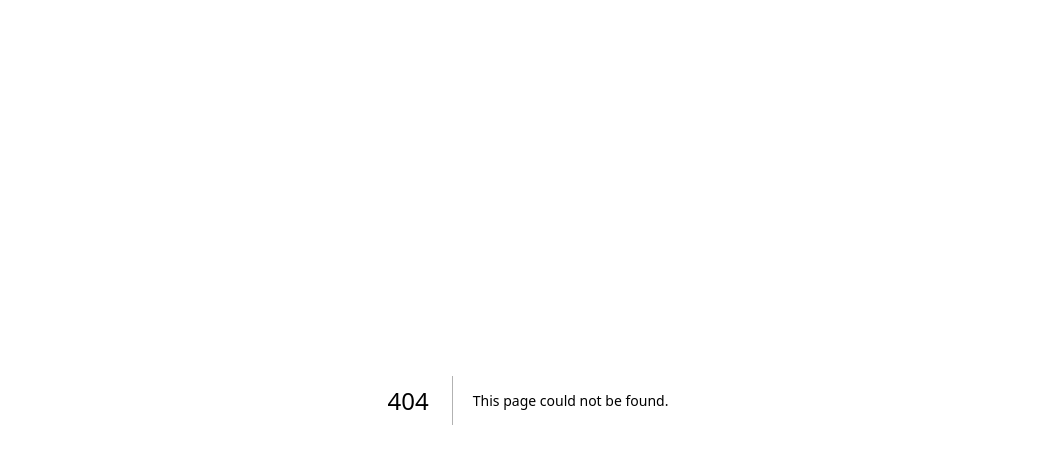
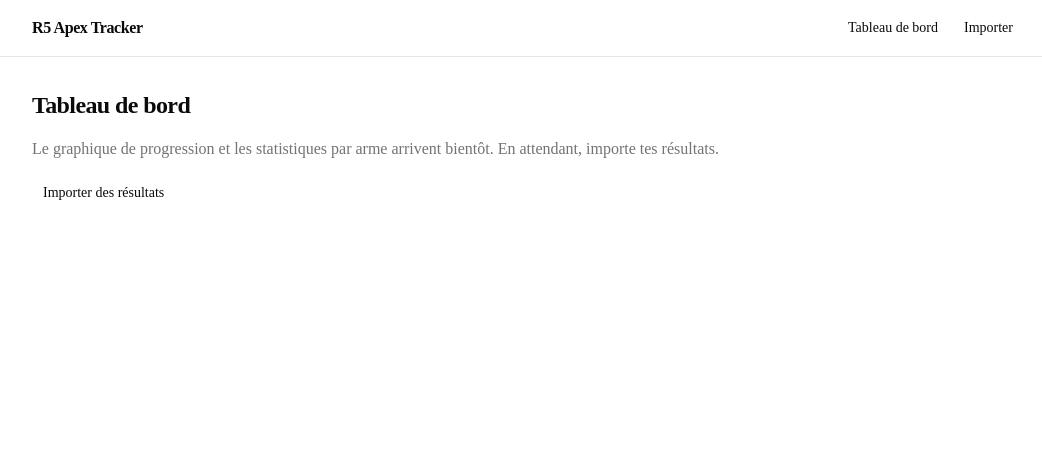
Before and after one commit to Melvunx/r5reloaded-tracker, a Next.js app: page /dashboard in a window 1280 px wide. Before the commit this address had no page. Shown: the top 464 px of the page, without its empty margins (112-1154 px from the left). Built offline with nearby package versions, Linux system fonts and the light colour scheme.

Commit message:
feat(app): ajoute le layout, la page d'accueil et le placeholder du dashboard

```diff
--- /dev/null
+++ b/app/dashboard/page.tsx
@@ -0,0 +1,16 @@
+import Link from "next/link";
+import { buttonVariants } from "@/components/ui/button";
+
+export default function DashboardPage() {
+  return (
+    <div className="flex flex-col items-start gap-4">
+      <h1 className="text-2xl font-semibold tracking-tight">Tableau de bord</h1>
+      <p className="text-muted-foreground">
+        Le graphique de progression et les statistiques par arme arrivent bientôt. En attendant, importe tes résultats.
+      </p>
+      <Link href="/import" className={buttonVariants({ variant: "outline" })}>
+        Importer des résultats
+      </Link>
+    </div>
+  );
+}
--- a/app/layout.tsx
+++ b/app/layout.tsx
@@ -1,5 +1,7 @@
 import type { Metadata } from "next";
 import { Geist, Geist_Mono } from "next/font/google";
+import { SiteHeader } from "@/components/site-header";
+import { Toaster } from "@/components/ui/sonner";
 import "./globals.css";
 
 const geistSans = Geist({
@@ -13,17 +15,18 @@
 });
 
 export const metadata: Metadata = {
-  title: "Create Next App",
-  description: "Generated by create next app",
+  title: "R5 Apex Tracker",
+  description: "Suivi local de mes sessions d'entraînement à l'aim sur Apex Legends via R5Reloaded.",
 };
 
 export default function RootLayout({ children }: LayoutProps<"/">) {
   return (
-    <html
-      lang="en"
-      className={`${geistSans.variable} ${geistMono.variable} h-full antialiased`}
-    >
-      <body className="min-h-full flex flex-col">{children}</body>
+    <html lang="fr" className={`${geistSans.variable} ${geistMono.variable} h-full antialiased`}>
+      <body className="min-h-full flex flex-col">
+        <SiteHeader />
+        <main className="mx-auto w-full max-w-5xl flex-1 px-4 py-8">{children}</main>
+        <Toaster />
+      </body>
     </html>
   );
 }
--- a/app/page.tsx
+++ b/app/page.tsx
@@ -1,69 +1,57 @@
-import Image from "next/image";
+import Link from "next/link";
+import { buttonVariants } from "@/components/ui/button";
+import { Card, CardDescription, CardHeader, CardTitle } from "@/components/ui/card";
+
+const STEPS = [
+  {
+    title: "1. Exporter depuis R5Reloaded",
+    description:
+      "Termine tes challenges dans l'Aim Trainer : R5Reloaded écrit un fichier aimtrainer_results_<horodatage>.txt avec tes résultats.",
+  },
+  {
+    title: "2. Importer le fichier",
+    description:
+      "Dépose le .txt dans la page Importer. Tu vois un aperçu (lignes valides, invalides, doublons) avant que quoi que ce soit soit enregistré.",
+  },
+  {
+    title: "3. Suivre ta progression",
+    description:
+      "Le tableau de bord affiche ta précision au fil du temps, filtrable par arme, catégorie et période, avec les stats détaillées de chaque arme.",
+  },
+] as const;
 
 export default function Home() {
   return (
-    <div className="flex flex-col flex-1 items-center justify-center bg-zinc-50 font-sans dark:bg-black">
-      <main className="flex flex-1 w-full max-w-3xl flex-col items-center justify-between py-32 px-16 bg-white dark:bg-black sm:items-start">
-        <Image
-          className="dark:invert h-5 w-[100px]"
-          src="/next.svg"
-          alt="Next.js logo"
-          width={100}
-          height={20}
-          priority
-        />
-        <div className="flex flex-col items-center gap-6 text-center sm:items-start sm:text-left">
-          <h1 className="max-w-xs text-3xl font-semibold leading-10 tracking-tight text-black dark:text-zinc-50">
-            To get started, edit the{" "}
-            <code className="rounded bg-black/[.06] px-1.5 py-0.5 font-mono text-[0.9em] dark:bg-white/[.08]">
-              page.tsx
-            </code>{" "}
-            file.
-          </h1>
-          <p className="max-w-md text-lg leading-8 text-zinc-600 dark:text-zinc-400">
-            Looking for a starting point or more instructions? Head over to{" "}
-            <a
-              href="https://vercel.com/templates?framework=next.js&utm_source=create-next-app&utm_medium=appdir-template-tw&utm_campaign=create-next-app"
-              className="font-medium text-zinc-950 dark:text-zinc-50"
-            >
-              Templates
-            </a>{" "}
-            or the{" "}
-            <a
-              href="https://nextjs.org/learn?utm_source=create-next-app&utm_medium=appdir-template-tw&utm_campaign=create-next-app"
-              className="font-medium text-zinc-950 dark:text-zinc-50"
-            >
-              Learning
-            </a>{" "}
-            center.
-          </p>
+    <div className="flex flex-col gap-10">
+      <section className="flex flex-col gap-4">
+        <h1 className="text-3xl font-semibold tracking-tight">R5 Apex Tracker</h1>
+        <p className="max-w-2xl text-muted-foreground">
+          Un tracker local de mes sessions d&apos;entraînement à l&apos;aim sur Apex Legends via R5Reloaded. Mes données
+          restent sur ma machine : pas de compte, pas de déploiement.
+        </p>
+        <div className="flex flex-wrap gap-2">
+          <Link href="/import" className={buttonVariants({ size: "lg" })}>
+            Importer des résultats
+          </Link>
+          <Link href="/dashboard" className={buttonVariants({ variant: "outline", size: "lg" })}>
+            Tableau de bord
+          </Link>
         </div>
-        <div className="flex flex-col gap-4 text-base font-medium sm:flex-row">
-          <a
-            className="flex h-12 w-full items-center justify-center gap-2 rounded-full bg-foreground px-5 text-background transition-colors hover:bg-[#383838] dark:hover:bg-[#ccc] md:w-[158px]"
-            href="https://vercel.com/new?utm_source=create-next-app&utm_medium=appdir-template-tw&utm_campaign=create-next-app"
-            target="_blank"
-            rel="noopener noreferrer"
-          >
-            <Image
-              className="dark:invert h-[14px] w-4"
-              src="/vercel.svg"
-              alt="Vercel logomark"
-              width={16}
-              height={14}
-            />
-            Deploy Now
-          </a>
-          <a
-            className="flex h-12 w-full items-center justify-center rounded-full border border-solid border-black/[.08] px-5 transition-colors hover:border-transparent hover:bg-black/[.04] dark:border-white/[.145] dark:hover:bg-[#1a1a1a] md:w-[158px]"
-            href="https://nextjs.org/docs?utm_source=create-next-app&utm_medium=appdir-template-tw&utm_campaign=create-next-app"
-            target="_blank"
-            rel="noopener noreferrer"
-          >
-            Documentation
-          </a>
+      </section>
+
+      <section className="flex flex-col gap-4">
+        <h2 className="text-xl font-semibold tracking-tight">Comment l&apos;utiliser</h2>
+        <div className="grid gap-4 md:grid-cols-3">
+          {STEPS.map(({ title, description }) => (
+            <Card key={title}>
+              <CardHeader>
+                <CardTitle>{title}</CardTitle>
+                <CardDescription>{description}</CardDescription>
+              </CardHeader>
+            </Card>
+          ))}
         </div>
-      </main>
+      </section>
     </div>
   );
 }
--- /dev/null
+++ b/src/components/site-header.tsx
@@ -0,0 +1,26 @@
+import Link from "next/link";
+import { buttonVariants } from "@/components/ui/button";
+
+const LINKS = [
+  { href: "/dashboard", label: "Tableau de bord" },
+  { href: "/import", label: "Importer" },
+] as const;
+
+export function SiteHeader() {
+  return (
+    <header className="border-b">
+      <div className="mx-auto flex h-14 w-full max-w-5xl items-center justify-between gap-4 px-4">
+        <Link href="/" className="font-semibold tracking-tight">
+          R5 Apex Tracker
+        </Link>
+        <nav className="flex items-center gap-1">
+          {LINKS.map(({ href, label }) => (
+            <Link key={href} href={href} className={buttonVariants({ variant: "ghost" })}>
+              {label}
+            </Link>
+          ))}
+        </nav>
+      </div>
+    </header>
+  );
+}
```
